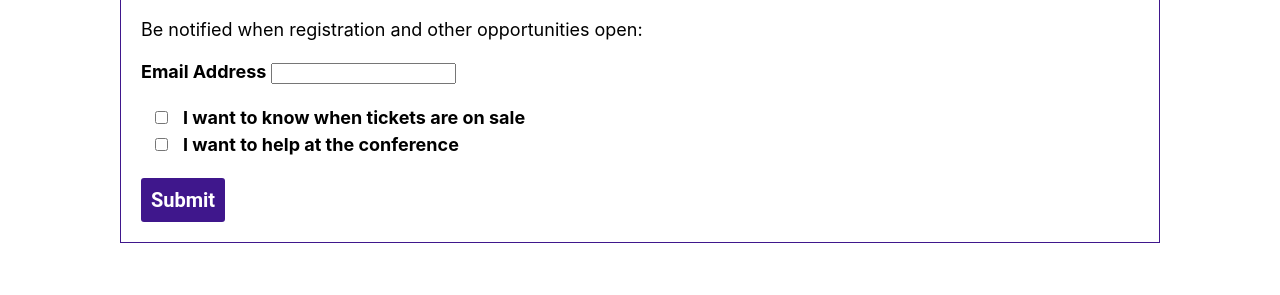
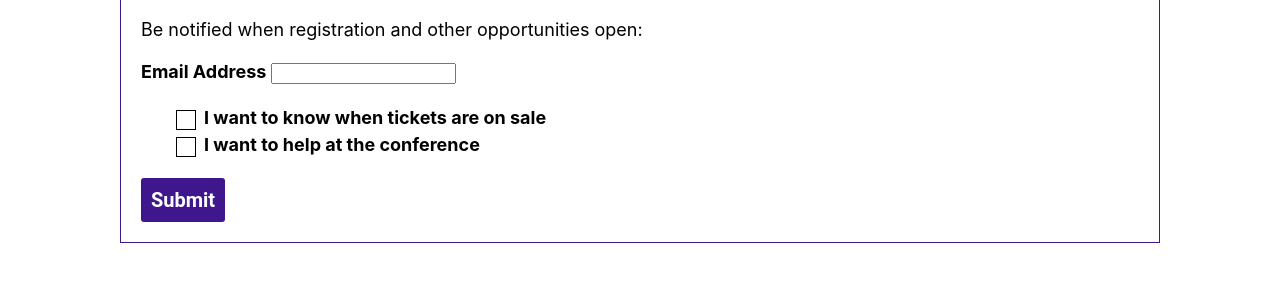
Before and after one commit to promptconf/promptconf.github.io, a Jekyll site: the page built from index.html, in a window 1280 px wide. Shown: the part 1217-1512 px from the top of the page. Built offline with Jekyll 4.4.1, drawn with Linux system fonts in a browser that asks for light colours; nearby versions of some CDN libraries; some web fonts are replaced; comment, search, counter and statistics services are not loaded.

Commit message:
style email checkboxes

```diff
--- a/assets/_sass/main.scss
+++ b/assets/_sass/main.scss
@@ -16,6 +16,8 @@ $space-small: $space-standard/2;
 $space-large: $space-standard * 2;
 
 $border-standard: 1px solid $promptpurple;
+
+$checkbox-size: 1em;
 
 // -----------
 //  Base Styles and Layout
@@ -301,13 +303,56 @@ em {
     list-style-type: none;
 }
 
-.home__email [type='checkbox'] {
-    margin-right: $space-small;
-}
+// Large, accessible checkboxes: https://medium.com/claritydesignsystem/pure-css-accessible-checkboxes-and-radios-buttons-54063e759bb3
+.email__checkbox-wrap {
 
-.email__explain {
-    font-style: italic;
-    font-weight: normal;
+    input[type='checkbox'] {
+        opacity: 0;
+    }
+
+    input[type='checkbox'] + label::after {
+        content: none;
+    }
+
+    input[type='checkbox']:checked + label::after {
+        content: '';
+    }
+
+    input[type='checkbox']:focus + label::before {
+        outline: rgb(59, 153, 252) auto 5px;
+    }
+
+    label {
+        position: relative;
+        padding-left: calc(#{$checkbox-size} + #{$space-small});
+    }
+
+    label::before,
+    label::after {
+        position: absolute;
+    }
+
+    label::before { // checkbox
+        content: '';
+        display: inline-block;
+        height: $checkbox-size;
+        width: $checkbox-size;
+        border: 1px solid;
+        top: 3px;
+        left: 0;
+    }
+
+    label::after { // checkmark
+        content: '';
+        display: inline-block;
+        height: 6px;
+        width: 9px;
+        border-left: 2px solid;
+        border-bottom: 2px solid;
+        transform: rotate(-45deg);
+        left: 4px;
+        top: 7px;
+    }
 }
 
 .email__submit-wrap {
```
